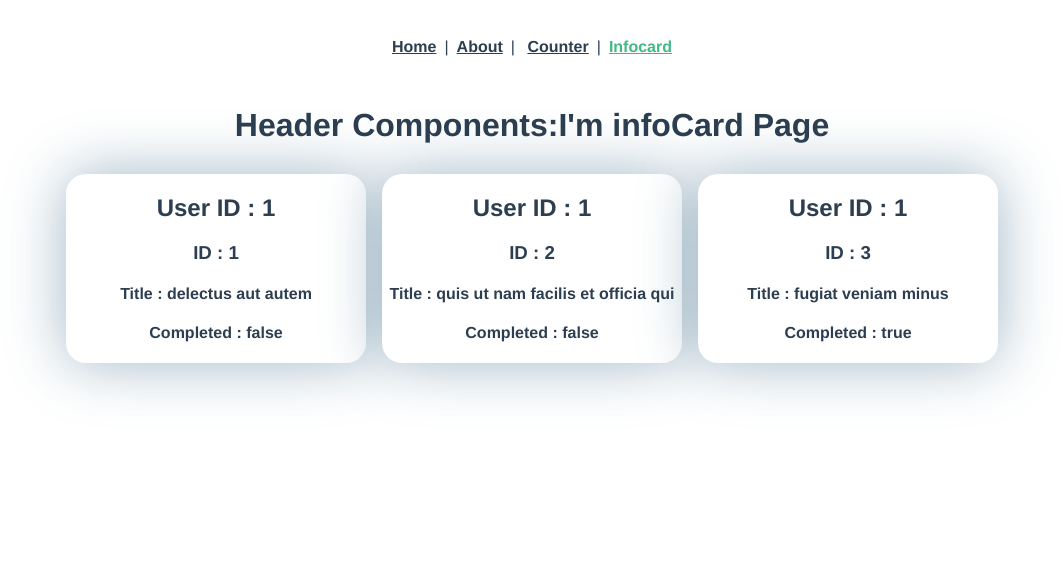
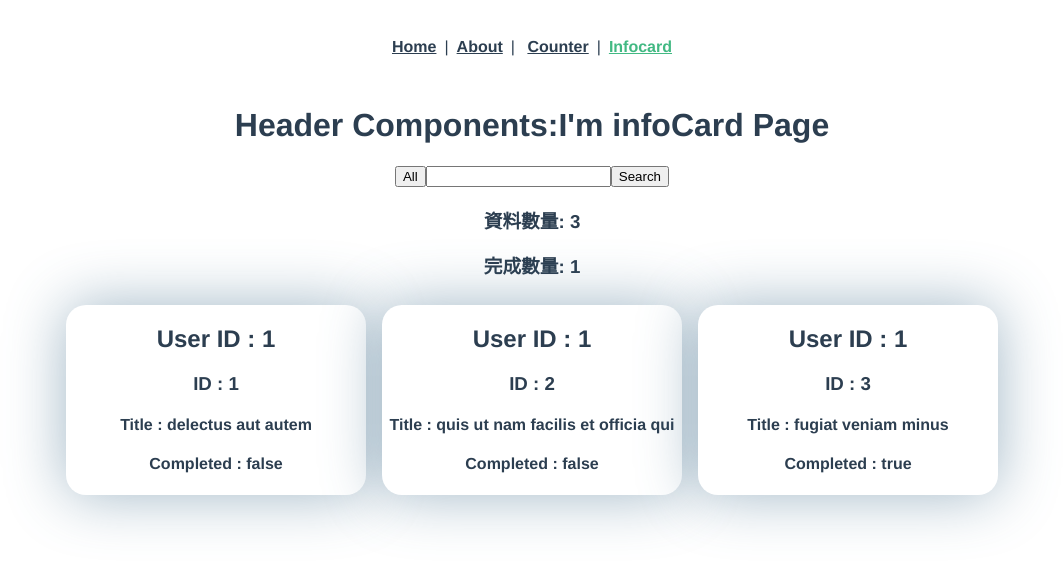
Before and after one commit to AndyChuang1/vue-learning, a Vue app: page /infocard in a window 1280 px wide. Shown: the top 568 px of the page, without its empty margins (108-1171 px from the left). Built offline with nearby package versions, Linux system fonts and the light colour scheme; no server answers.

Commit message:
finished Form Input Bindings 並複習語法

```diff
--- a/src/views/InfoCard.vue
+++ b/src/views/InfoCard.vue
@@ -1,6 +1,11 @@
 <template>
   <div class="infoCard">
     <Header msg="I'm infoCard Page"></Header>
+    <button @click="getTodoInfo()">All</button>
+    <input v-model="userId" />
+    <button @click="getTodoInfo(userId)">Search</button>
+    <h3 class="infoLength">資料數量: {{ infoLength }}</h3>
+    <h3 class="completeLength">完成數量: {{ completeLength }}</h3>
     <div class="cardGroup">
       <Card
         v-for="(data, idx) in cardInfo"
@@ -28,6 +33,7 @@ export default {
   },
   data() {
     return {
+      userId: '',
       cardInfo: [
         {
           userId: 1,
@@ -51,15 +57,28 @@ export default {
     };
   },
   methods: {
-    getTodoInfo() {
+    getTodoInfo(id) {
+      let url = `https://jsonplaceholder.typicode.com/users/${id}/todos/`;
+      if (!id) {
+        url = 'https://jsonplaceholder.typicode.com/todos/';
+        this.userId = '';
+      }
       axios
-        .get('https://jsonplaceholder.typicode.com/users/1/todos/')
+        .get(url)
         .then((data) => {
           this.cardInfo = data.data;
         })
         .catch((err) => {
           console.log(err);
         });
+    },
+  },
+  computed: {
+    infoLength() {
+      return this.cardInfo.length;
+    },
+    completeLength() {
+      return this.cardInfo.filter((item) => item.completed).length;
     },
   },
 };
```
